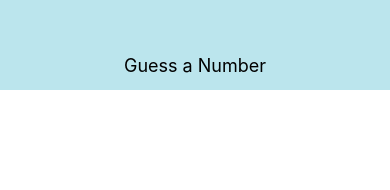
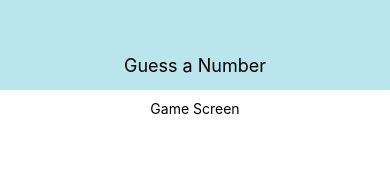
Before and after one commit to ah-james/guess-a-number, a React Native app: screen / in a window 390 px wide. Shown: the top 190 px of the page. Built offline with nearby package versions, Linux system fonts and the light colour scheme.

Commit message:
Created Start Game Screen Container

```diff
--- a/App.js
+++ b/App.js
@@ -2,11 +2,13 @@
 import React from 'react';
 import { StyleSheet, Text, View } from 'react-native';
 import Header from './components/Header'
+import StartGameScreen from './containers/StartGameScreen'
 
 export default function App() {
   return (
     <View style={styles.container}>
       <Header title="Guess a Number"/>
+      <StartGameScreen />
       <StatusBar style="auto" />
     </View>
   );
--- /dev/null
+++ b/containers/StartGameScreen.js
@@ -0,0 +1,21 @@
+import React from 'react'
+import { StyleSheet, View, Text } from 'react-native'
+
+const StartGameScreen = props => {
+    return(
+        <View style={styles.startScreen}>
+            <Text>Game Screen</Text>
+        </View>
+    )
+}
+
+const styles = StyleSheet.create({
+    startScreen: {
+        flex: 1,
+        padding: 10,
+        alignItems: 'center',
+        justifyContent: 'flex-start',
+    }
+})
+
+export default StartGameScreen
```
